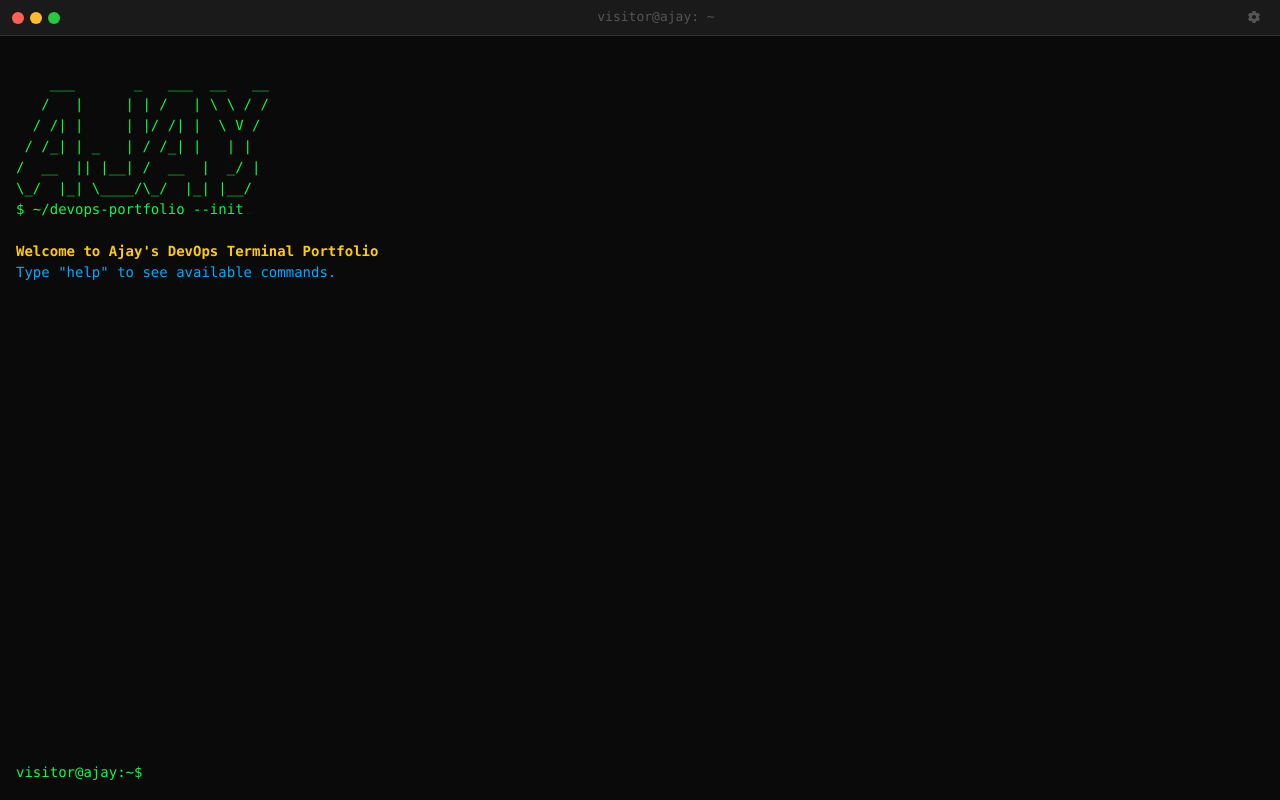
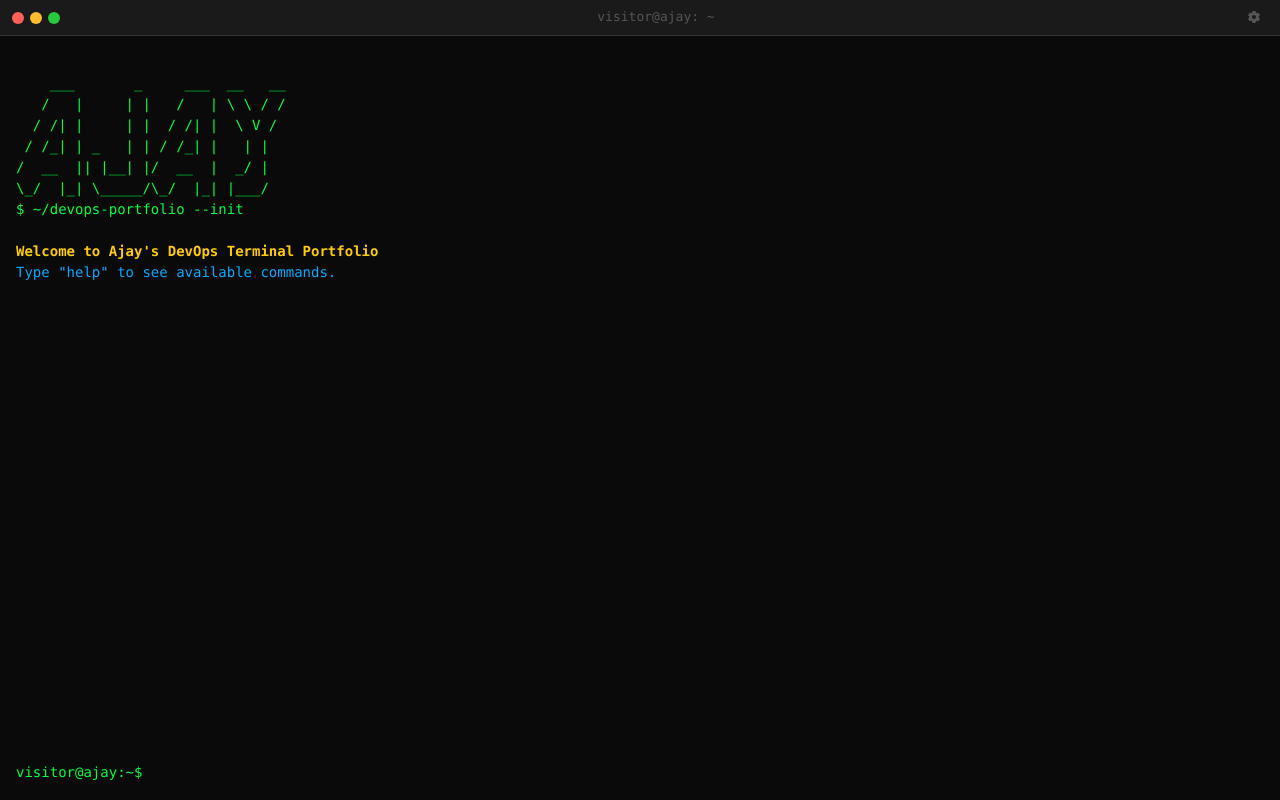
Before and after one commit to akay25/portfolio, a Vue app: page / in a window 1280 px wide. Built offline with nearby package versions, Linux system fonts and the light colour scheme.

Commit message:
Updated ascii art banner

```diff
--- a/src/data/banner.ts
+++ b/src/data/banner.ts
@@ -1,12 +1,12 @@
 import type { OutputLine } from '@/types'
 
 export const bannerArt = `
-    ___       _   ___  __   __
-   /   |     | | /   | \\ \\ / /
-  / /| |     | |/ /| |  \\ V /
- / /_| | _   | / /_| |   | |
-/  __  || |__| /  __  |  _/ |
-\\_/  |_| \\____/\\_/  |_| |__/
+    ___       _     ___  __   __
+   /   |     | |   /   | \\ \\ / /
+  / /| |     | |  / /| |  \\ V /
+ / /_| | _   | | / /_| |   | |
+/  __  || |__| |/  __  |  _/ |
+\\_/  |_| \\_____/\\_/  |_| |___/
 $ ~/devops-portfolio --init
 `
 
```
